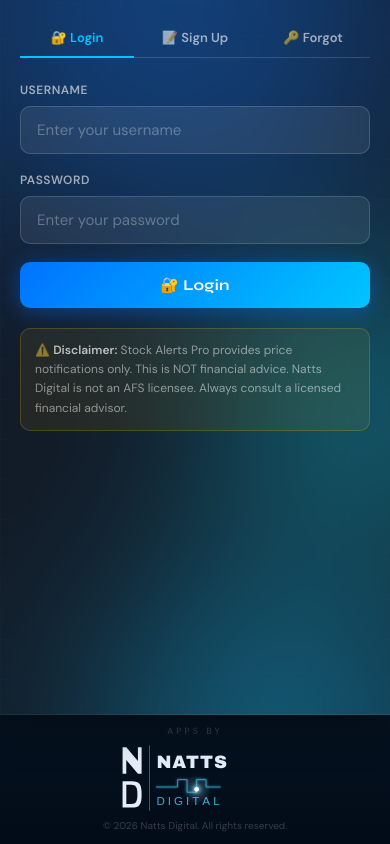
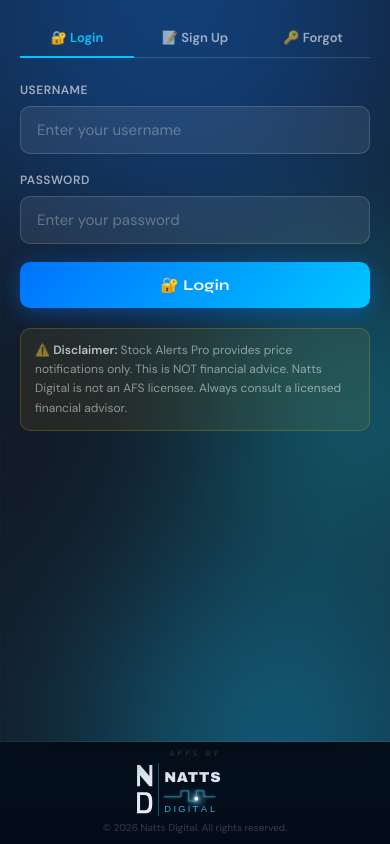
Before and after one commit to snattuvetty-spec/stock-alerts-flask, a Flask app: page / in a window 390 px wide. Shown: the part 161-1005 px from the top of the page. Run offline with Flask 3, Linux system fonts and the light colour scheme.

Commit message:
Fix mobile natts-panel - safe area insets, max-height, responsive SVG scaling

```diff
--- a/templates/login.html
+++ b/templates/login.html
@@ -279,8 +279,18 @@
                 flex-direction: column;
                 align-items: center;
                 justify-content: center;
-                padding: 10px 0 12px;
-                gap: 4px;
+                padding: 6px 0 max(10px, env(safe-area-inset-bottom));
+                gap: 2px;
+                overflow: hidden;
+                max-height: 110px;
+            }
+            /* Scale down SVG on small phones */
+            .natts-panel svg {
+                max-width: 160px;
+                height: auto;
+            }
+            .natts-panel .apps-by-label {
+                font-size: 8px;
             }
             footer { display: none; }
         }
@@ -343,7 +353,7 @@
     </div>
 
     <div class="natts-panel">
-        <div style="font-size:9px;letter-spacing:3px;text-transform:uppercase;color:rgba(255,255,255,0.2);font-family:'DM Sans',sans-serif;">Apps by</div>
+        <div class="apps-by-label" style="letter-spacing:3px;text-transform:uppercase;color:rgba(255,255,255,0.2);font-family:'DM Sans',sans-serif;">Apps by</div>
         <div style="display:flex;justify-content:center;">
             <svg id="logo" width="200" height="74" viewBox="10 0 290 140" xmlns="http://www.w3.org/2000/svg">
       <defs>
```
